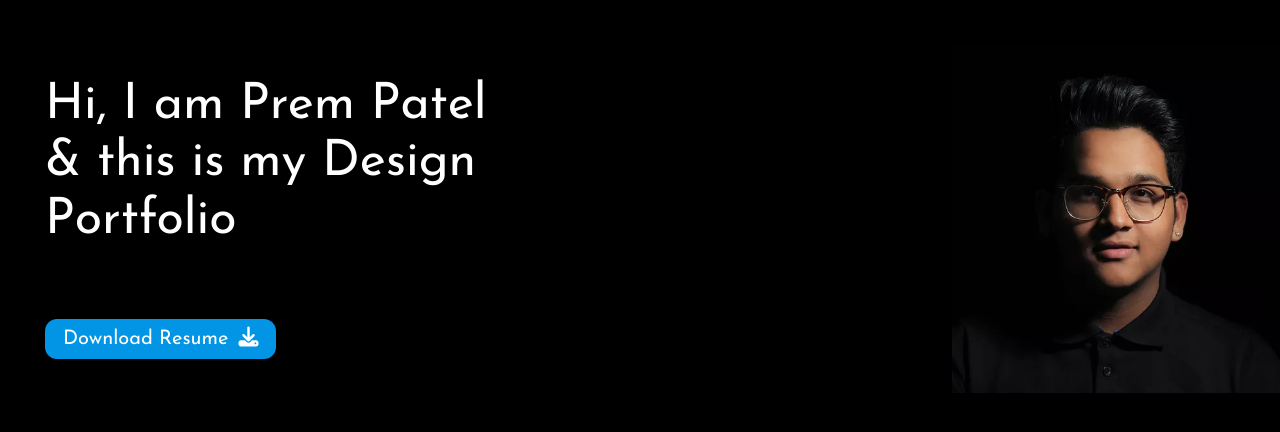
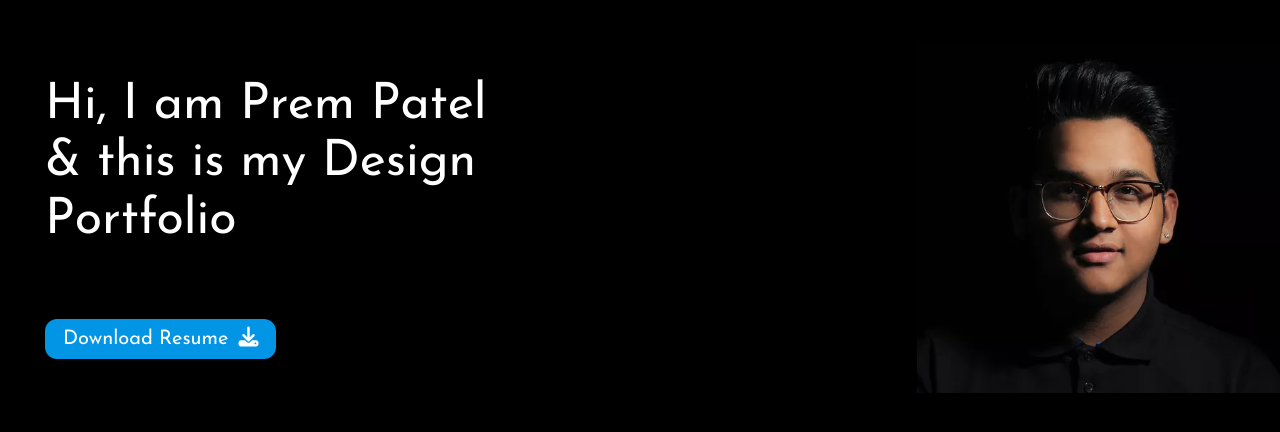
Before and after one commit to Patelpa16/Motion, a plain HTML site: page deploy/index.html in a window 1280 px wide. Shown: the part 182-614 px from the top of the page. Drawn offline with Linux system fonts and the light colour scheme.

Commit message:
addedphoneandtab

```diff
--- a/deploy/index.html
+++ b/deploy/index.html
@@ -23,7 +23,7 @@
                 <button id='resumebutton'>Download Resume<i class="fa-solid fa-download"
                         style="padding-left:10px"></i></i></button>
             </section>
-            <div id="portrait" style=" height: 350px; width: 350px; margin-left: 400px;
+            <div id="portrait" style=" height: 350px; width: 350px;
             ">
             </div>
         </div>
--- a/dev/scss/sections/_hero.scss
+++ b/dev/scss/sections/_hero.scss
@@ -47,7 +47,18 @@
             background-position: center;
             height: 20vh;
             padding-left: 50px;
+        }
 
-        }
     }
 }
+ @media screen and (min-width: 1024px){
+  #portrait {
+    margin-left: 300px !important;
+  }
+}
+
+ @media screen and (max-width: 200px){
+  .h1 {
+    font-size: rem-calc(20) !important;
+  }
+}
```
Also changed, not shown: dev/content/hero.html (+1 -1 lines), deploy/css/styles.css, 1 other file.
